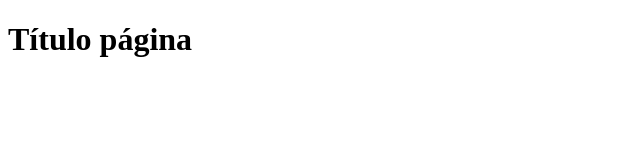
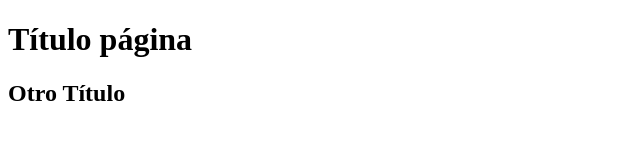
Before and after one commit to KarenAyelenVargas/PaginaPrueba, a plain HTML site: page index.html in a window 1280 px wide. Shown: the whole page, without its empty margins (0-640 px from the left). Drawn offline with Linux system fonts and the light colour scheme.

Commit message:
segundoCambio

```diff
--- a/index.html
+++ b/index.html
@@ -8,5 +8,6 @@
 </head>
 <body>
     <h1>Título página</h1>
+    <h2>Otro Título</h2>
 </body>
 </html>
```
